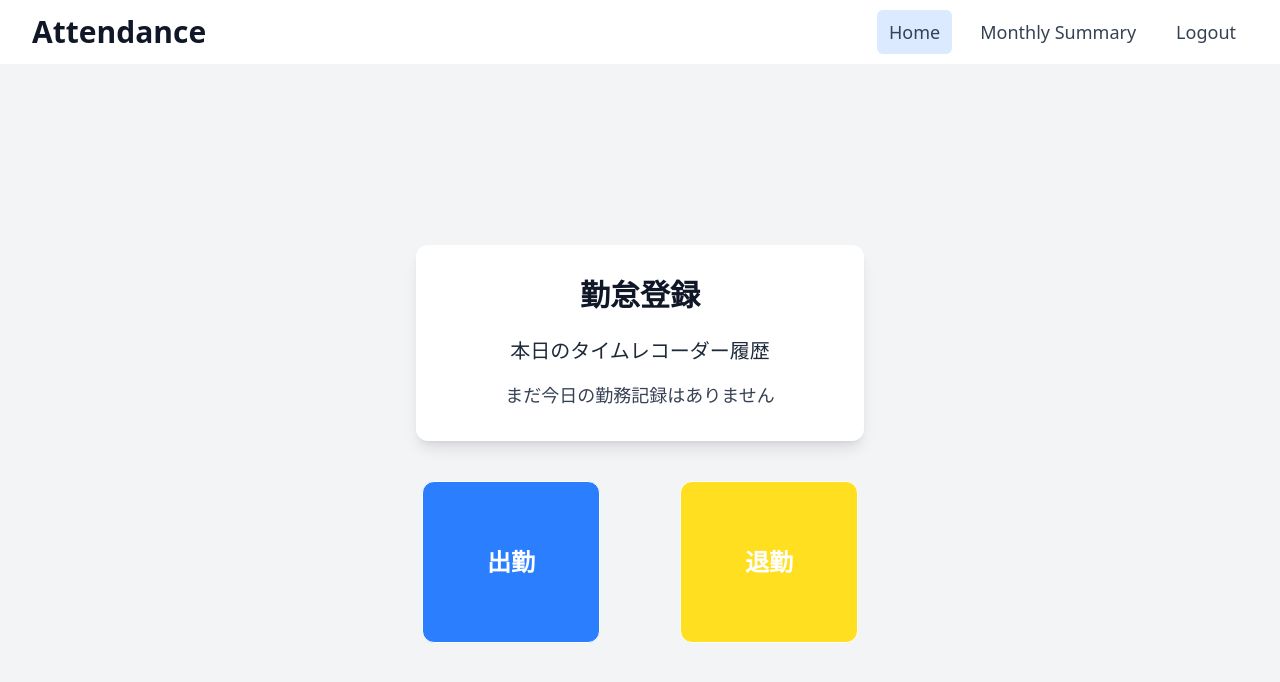
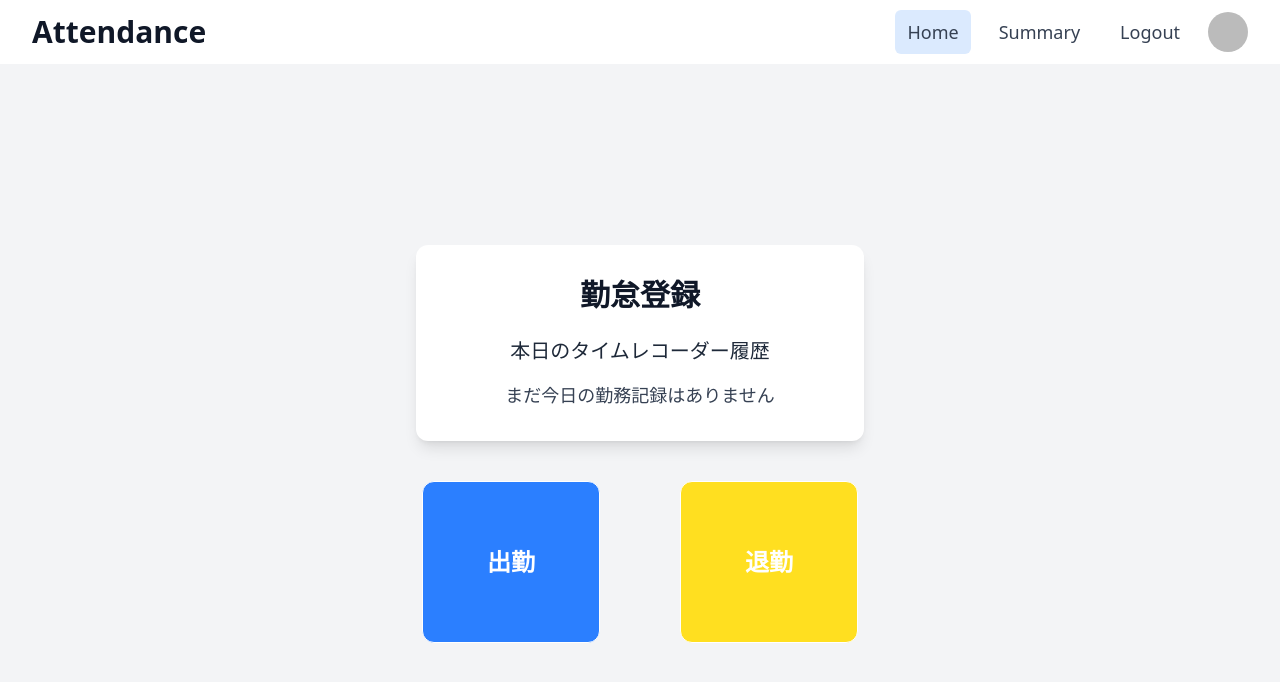
Before and after one commit to YotaOkuda/attendance-app, a React (Vite) app: page / in a window 1280 px wide. Shown: the top 682 px of the page. Built offline with nearby package versions, Linux system fonts and the light colour scheme; no server answers; the database is empty; sample sign-in values are in the browser's storage.

Commit message:
add display icon

```diff
--- a/src/components/Navbar.jsx
+++ b/src/components/Navbar.jsx
@@ -1,12 +1,27 @@
-import React from "react";
+import firebase from "firebase/compat/app";
+import React, { useEffect, useState } from "react";
 import { Link, useLocation } from "react-router-dom";
+import { onAuthStateChanged } from "firebase/auth";
+import { auth } from "../../firebase";
 
 const Navbar = ({ isAuth }) => {
   const location = useLocation();
+  const [photoURL, setPhotURL] = useState();
 
   const isActive = (path) => {
     return location.pathname === path;
   };
+
+  useEffect(() => {
+    const unsubscribe = onAuthStateChanged(auth, (user) => {
+      if (user) {
+      const photoURL = user.photoURL;
+      setPhotURL(photoURL);
+      }
+    });
+    return () => unsubscribe();
+  }, []);
+
 
   return (
     <nav className="bg-white shadow-lg">
@@ -41,7 +56,7 @@ const Navbar = ({ isAuth }) => {
                   }`}
                   to="/summary"
                 >
-                  Monthly Summary
+                  Summary
                 </Link>
                 <Link
                   className={`text-gray-700 hover:text-blue-600 px-3 py-2 rounded-md text-lg font-medium  ${
@@ -53,6 +68,8 @@ const Navbar = ({ isAuth }) => {
                 >
                   Logout
                 </Link>
+                <img src={photoURL}
+                className="h-10 w-10 rounded-full" />
               </>
             ) : (
               <Link
```
